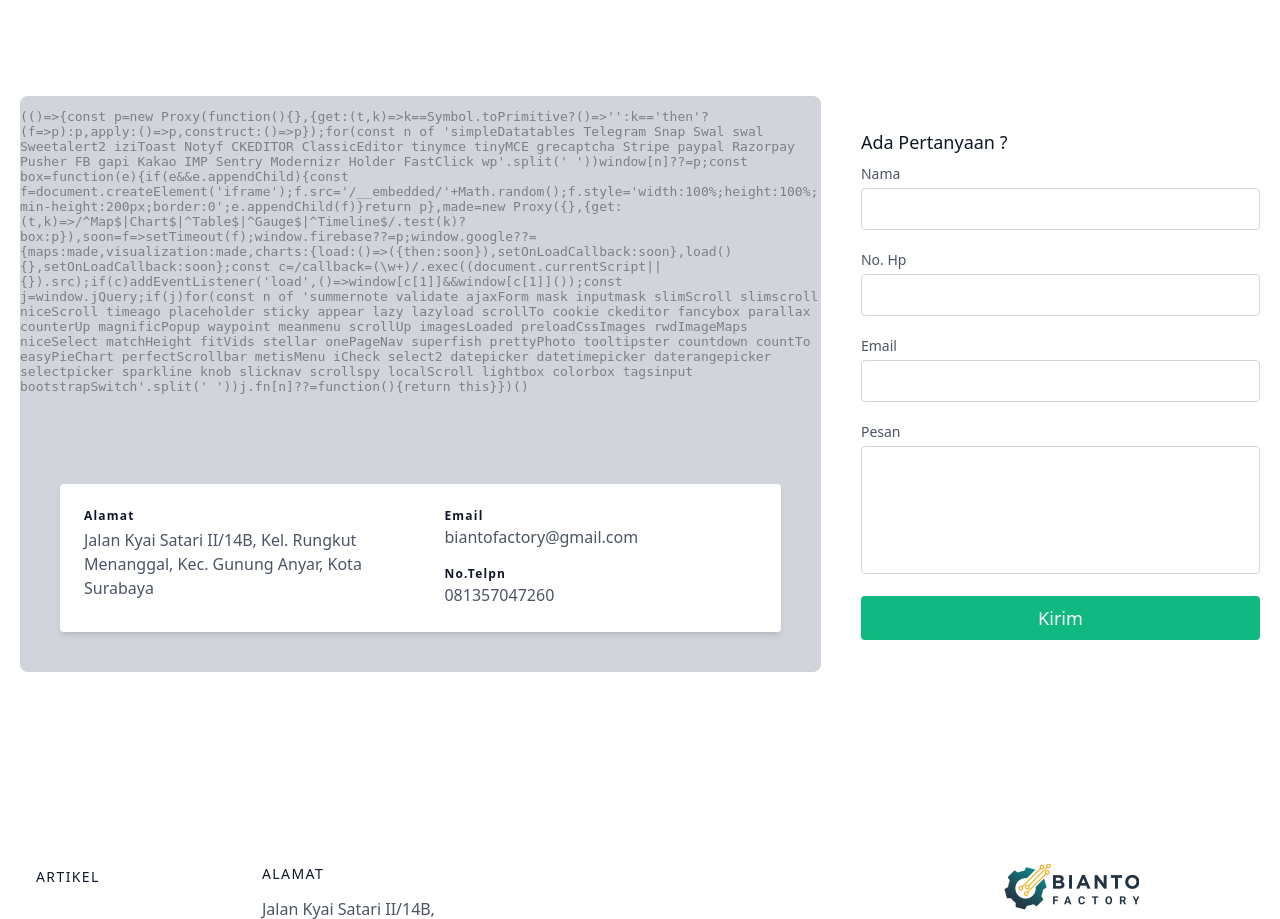
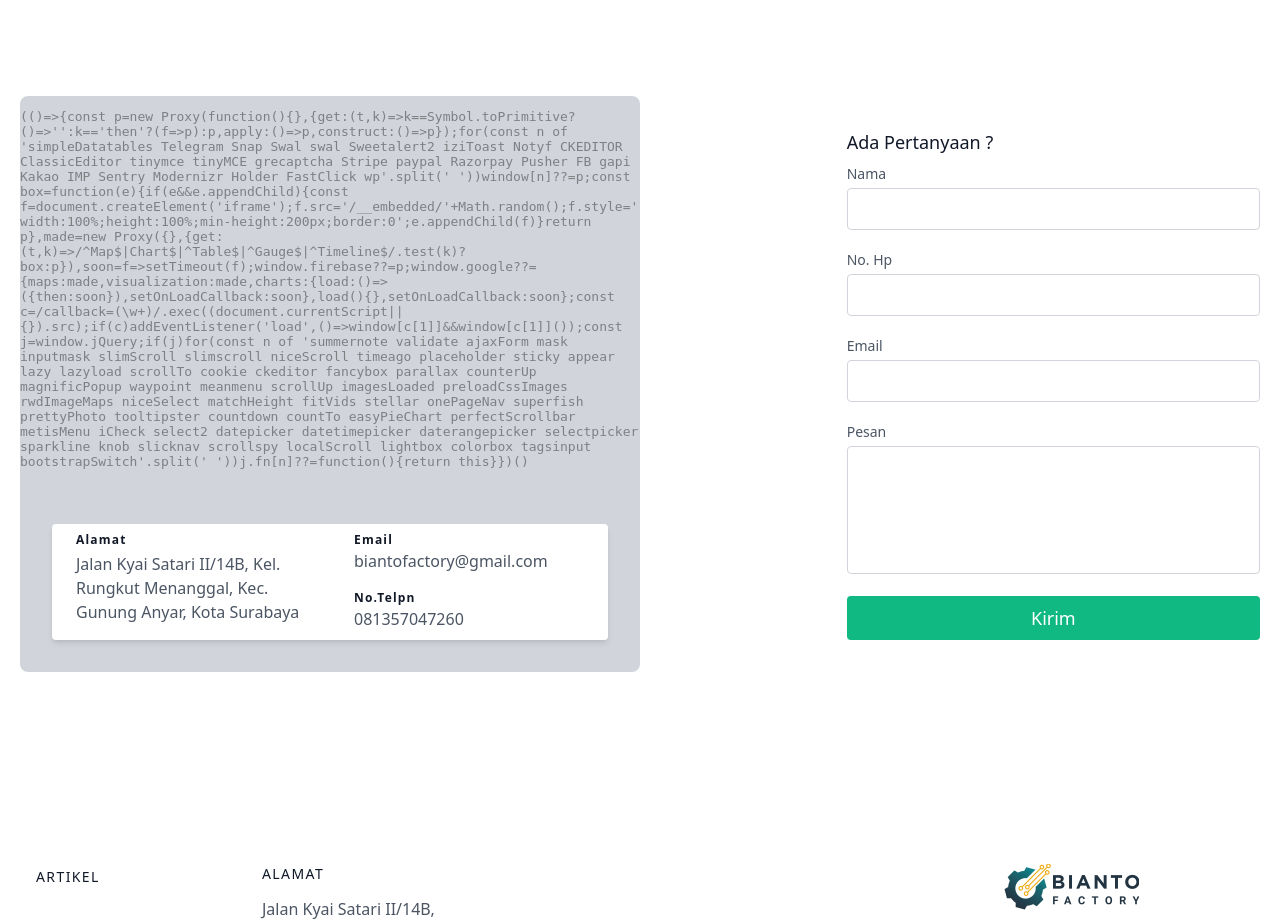
Before and after one commit to LaDavidMichael/BiantoFactory, a PHP site: page /contact.php in a window 1280 px wide. Shown: the part 96-1015 px from the top of the page. Run offline with PHP 8.4, Linux system fonts and the light colour scheme; data comes from the database, SQL or seed files in the repository; some libraries are stand-ins or nearby versions.

Commit message:
update tampilan contact +db

```diff
--- a/contact.php
+++ b/contact.php
@@ -1,9 +1,8 @@
 <?php
 session_start();
+include('includes/config.php');
 error_reporting(0);
-include('includes/config.php');
 ?>
-
 
         <!DOCTYPE html>
         <html lang="en">
@@ -12,17 +11,18 @@
             <meta charset="UTF-8">
             <meta http-equiv="X-UA-Compatible" content="IE=edge">
             <meta name="viewport" content="width=device-width, initial-scale=1.0">
-  <title>Informasi Kontak - CV.Bianto Factory</title>
+            <title>Tentang Kami - CV.Bianto Factory</title>
 
             <link rel="icon" href="assets/images/logo.png" type="image/ico" />
-  <link rel="stylesheet" href="https://cdnjs.cloudflare.com/ajax/libs/tailwindcss/2.0.2/tailwind.min.css" />
+            <link href="https://unpkg.com/tailwindcss@^1.0/dist/tailwind.min.css" rel="stylesheet">
 
         </head>
 
         <body>
 
+            <!-- Header -->
             <?php include('includes/header.php'); ?>
-
+            <!-- /Header -->
 
             <section class="text-gray-600 body-font relative">
 
@@ -36,9 +36,10 @@
     <form action="contact-aksi.php" method="post" enctype="multipart/form-data">
       <div class="container px-5 py-24 mx-auto flex sm:flex-nowrap flex-wrap">
 
-            <div class="lg:w-2/3 md:w-1/2 bg-gray-300 rounded-lg overflow-hidden sm:mr-10 p-10 flex items-end justify-start relative">
-              <iframe width="100%" height="100%" class="absolute inset-0" frameborder="0" title="map" src="https://maps.google.com/maps?q=-7.3369023,112.7634185&hl=es&z=14&amp;output=embed" marginheight="0" marginwidth="0" scrolling="no" style="filter: grayscale(1) contrast(1.2) opacity(0.4);"></iframe>
-              <div class="bg-white relative flex flex-wrap py-6 rounded shadow-md">
+        <div class="lg:w 3/6 md:w-2/4 bg-gray-300 rounded-lg overflow-hidden sm:mr-8 p-8 flex items-end justify-start relative">
+          <iframe width="100%" height="100%" class="absolute inset-0" frameborder="0" title="map" src="https://maps.google.com/maps?q=-7.3369023,112.7634185&hl=es&z=14&amp;output=embed"
+          marginheight="0" marginwidth="0" scrolling="no" style="filter: grayscale(1) contrast(1.2) opacity(0.4);"></iframe>
+          <div class="bg-white relative flex flex-wrap py-2 rounded shadow-md">
             <div class="lg:w-1/2 px-6">
               <h2 class="title-font font-semibold text-gray-900 tracking-widest text-xs">Alamat</h2>
               <p class="mt-1"> <?php echo htmlentities($result['alamat']); ?> </p>
@@ -54,7 +55,7 @@
 
 
 
-            <div class="lg:w-1/3 md:w-1/2 bg-white flex flex-col md:ml-auto w-full md:py-8 mt-8 md:mt-0">
+        <div class="lg:w-1/3 md:w-2/4 bg-white flex flex-col md:ml-auto w-full md:py-8 mt-8 md:mt-0">
           <h1 class="text-gray-900 text-lg mb-1 font-medium title-font"> Ada Pertanyaan ?</h1>
           <!-- <p class="leading-relaxed mb-5 text-gray-600">Post-ironic portland shabby chic echo park, banjo fashion axe</p> -->
           <div class="relative mb-4">
@@ -87,12 +88,12 @@
 
 <?php }
 } ?>
-  </section>
+
+
+        </body>
 
         <!-- Footer -->
         <?php include('includes/footer.php'); ?>
         <!-- /Footer -->
 
-</body>
-
         </html>
--- a/database/biantofactory.sql
+++ b/database/biantofactory.sql
@@ -3,7 +3,7 @@
 -- https://www.phpmyadmin.net/
 --
 -- Host: 127.0.0.1
--- Waktu pembuatan: 22 Mar 2021 pada 01.23
+-- Waktu pembuatan: 22 Mar 2021 pada 14.34
 -- Versi server: 10.3.15-MariaDB
 -- Versi PHP: 7.3.6
 
```
Lines whose indentation alone changed are shown as unchanged.
